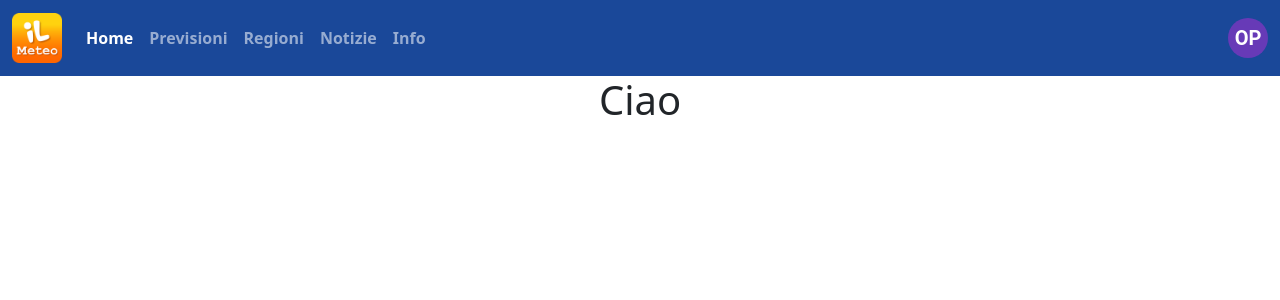
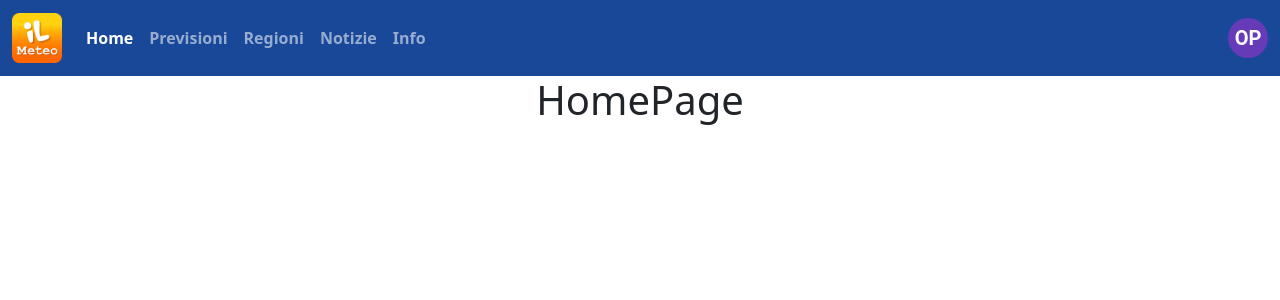
Before and after one commit to SamueleCastaldo01/progetto-settimana-10, a React (Create React App) app: page / in a window 1280 px wide. Shown: the top 300 px of the page. Built offline with nearby package versions, Linux system fonts and the light colour scheme.

Commit message:
commit ico

```diff
--- a/public/index.html
+++ b/public/index.html
@@ -24,7 +24,7 @@
       work correctly both with client-side routing and a non-root public URL.
       Learn how to configure a non-root public URL by running `npm run build`.
     -->
-    <title>React App</title>
+    <title>Meteo</title>
   </head>
   <body>
     <noscript>You need to enable JavaScript to run this app.</noscript>
--- a/src/pages/HomePage.js
+++ b/src/pages/HomePage.js
@@ -1,7 +1,11 @@
 function HomePage() {
+
+
+
+
     return(
         <>
-            <h1>Ciao</h1>
+            <h1>HomePage</h1>
         </>
     )
 }
```
Also changed, not shown: 1 other file (tests, documents, lock files or other folders).
